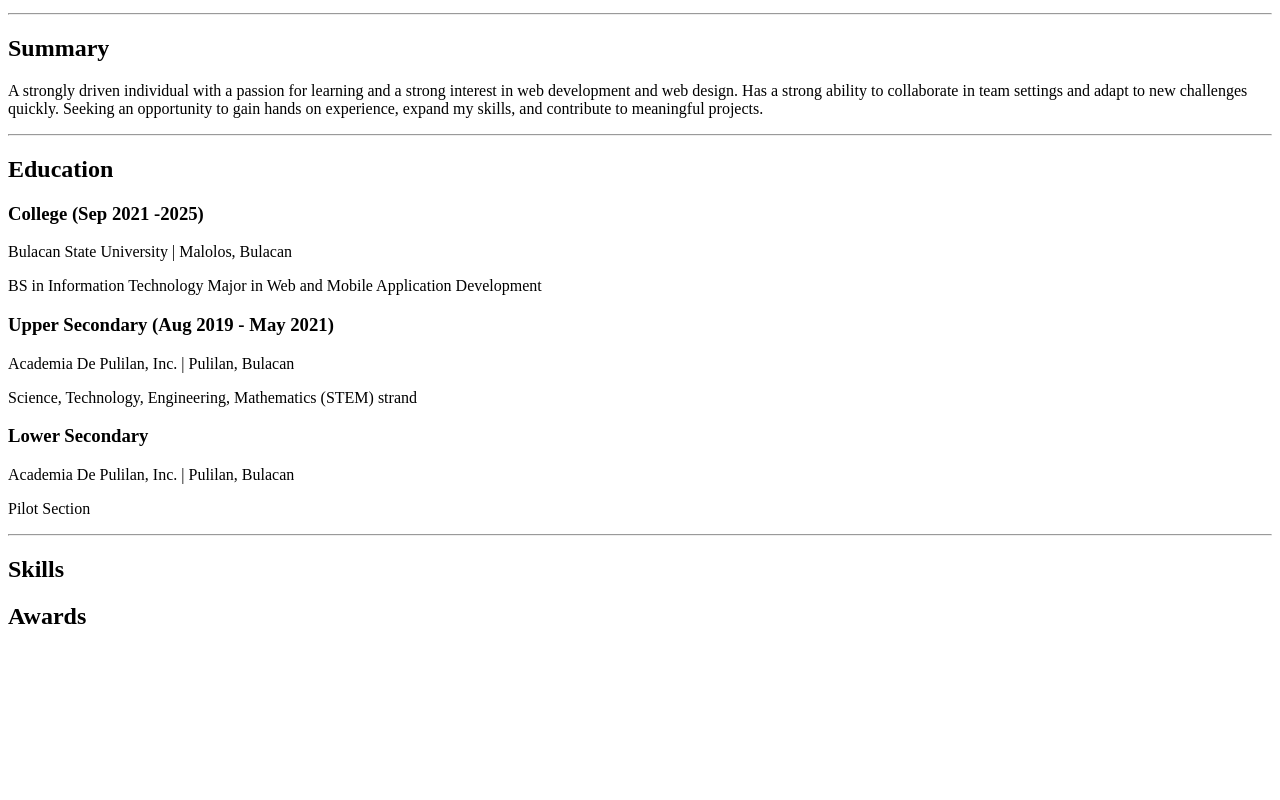
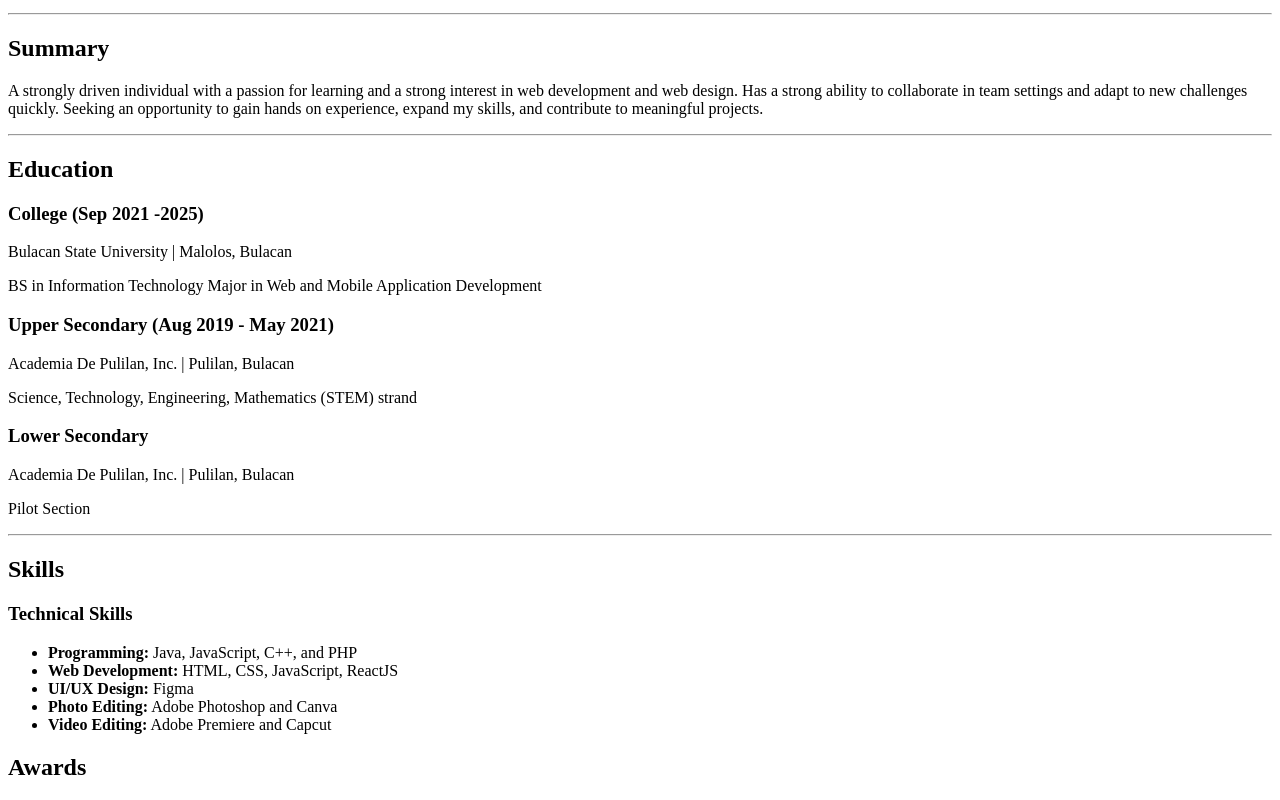
Before and after one commit to MakuxCode/Online_Resume, a plain HTML site: page index.html in a window 1280 px wide. Shown: the part 119-919 px from the top of the page. Before the commit the page ends 800 px from the top, so only its background shows below. Drawn offline with Linux system fonts and the light colour scheme.

Commit message:
Added contents under Skills

```diff
--- a/index.html
+++ b/index.html
@@ -33,6 +33,16 @@
     <hr>
 
     <h2>Skills</h2>
+    <h3>Technical Skills</h3>
+    <p>
+    <ul>
+        <li><strong>Programming:</strong> Java, JavaScript, C++, and PHP</li>
+        <li><strong>Web Development:</strong> HTML, CSS, JavaScript, ReactJS</li>
+        <li><strong>UI/UX Design:</strong> Figma</li>
+        <li><strong>Photo Editing:</strong> Adobe Photoshop and Canva</li>
+        <li><strong>Video Editing:</strong> Adobe Premiere and Capcut</li>
+    </ul>
+    </p>
 
     <h2>Awards</h2>
 </body>
```
